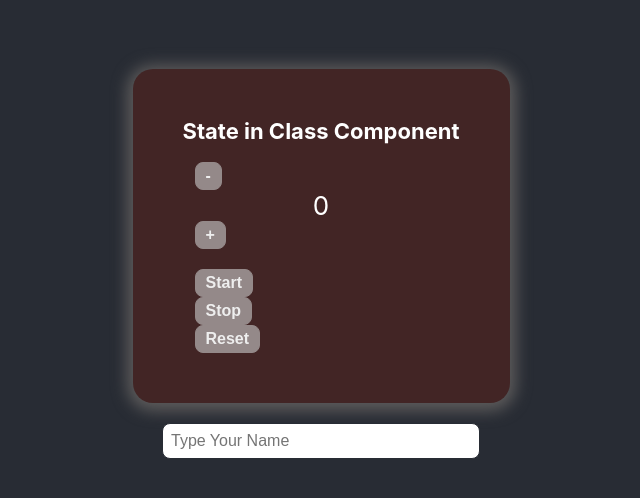
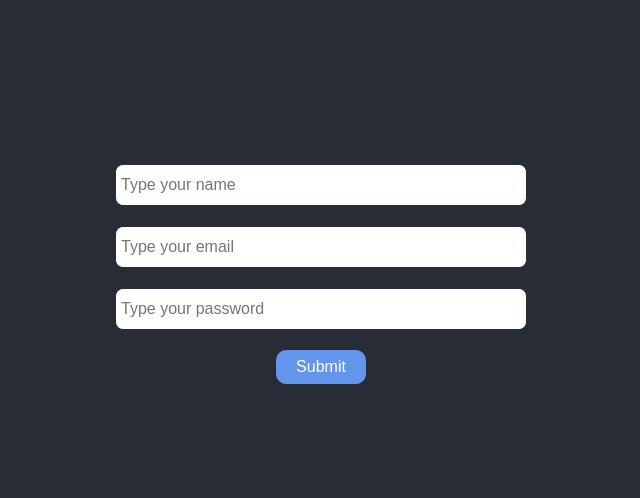
Before and after one commit to nazmul98/exploring-react-class-component, a React (Create React App) app: page /uncform in a window 1280 px wide. Shown: the part 126-624 px from the top of the page, without its empty margins (319-959 px from the left). Built offline with nearby package versions, Linux system fonts and the light colour scheme.

Commit message:
uncontrolled form

```diff
--- a/src/App.js
+++ b/src/App.js
@@ -2,6 +2,7 @@
 import './App.css';
 import Timer from './Component/Timer/Timer';
 import Event from './Component/Event/Event';
+import UncontrolledForm from './Component/UncontrolledForm/UncontrolledForm';
 import {
   BrowserRouter as Router,
   Switch,
@@ -20,6 +21,9 @@
                 <Route path="/form">
                   <Form />
                 </Route>
+                <Route path="/uncform">
+                  <UncontrolledForm />
+                </Route>
                 <Route path="/">
                   <Timer />
                   <Event />
--- /dev/null
+++ b/src/Component/UncontrolledForm/UncontrolledForm.js
@@ -0,0 +1,28 @@
+import React from 'react';
+import './../Form/Form.css';
+
+class UncontrolledForm extends React.Component {
+    handleSubmit = event => {
+        const data = {};
+        data.name = event.target.name.value;
+        data.email = event.target.email.value;
+        data.password = event.target.password.value;
+        console.log(data);
+        event.preventDefault();
+        event.target.reset();
+    }
+    render () {
+        return(
+            <div className="Container myForm">
+                <form onSubmit={this.handleSubmit}>
+                    <input type="text" name="name" placeholder="Type your name"/>
+                    <input type="email" name="email" placeholder="Type your email"/>
+                    <input type="password" name="password" placeholder="Type your password"/>
+                    <button type="submit">Submit</button>
+                </form>
+            </div>
+        );
+    }
+}
+
+export default UncontrolledForm;
```
